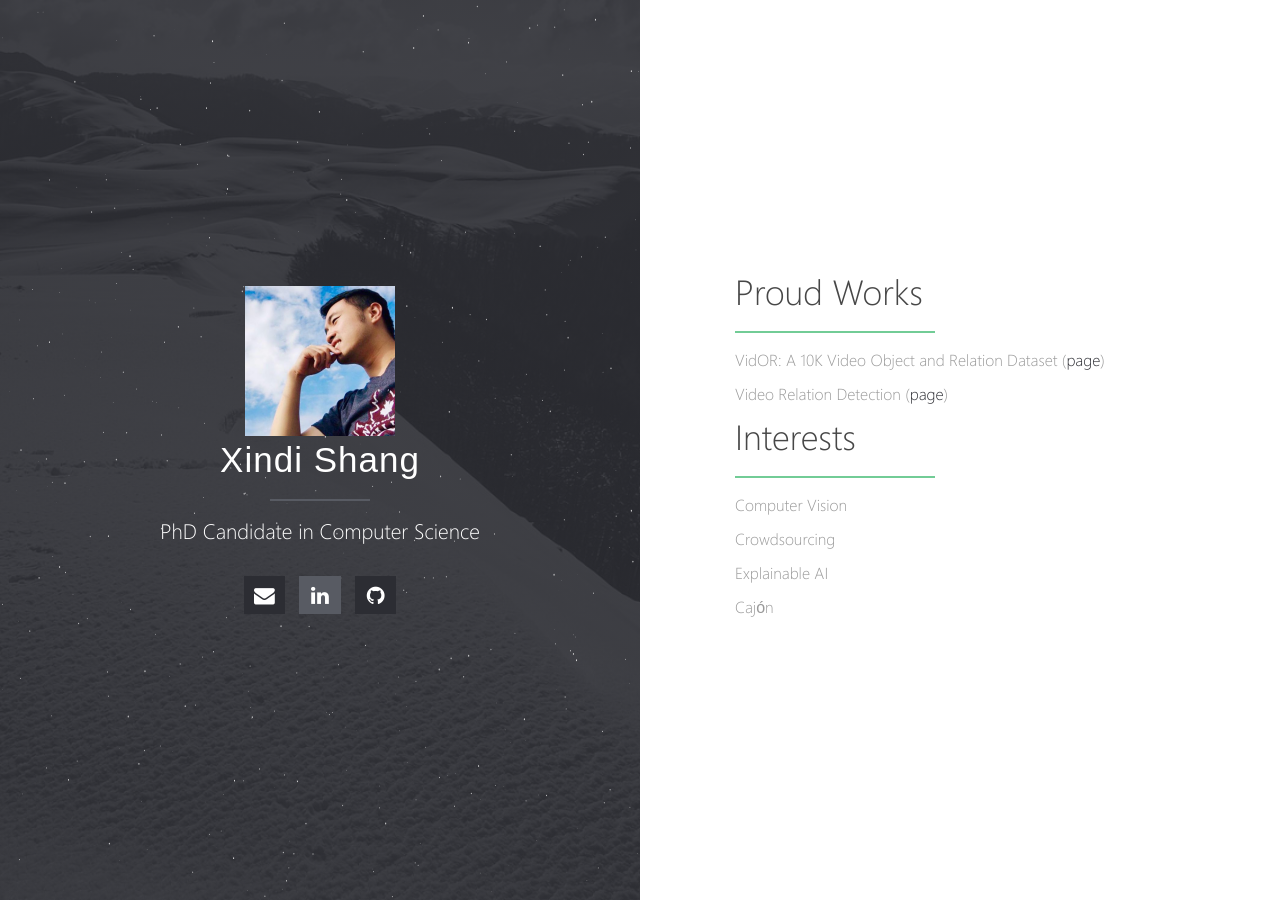
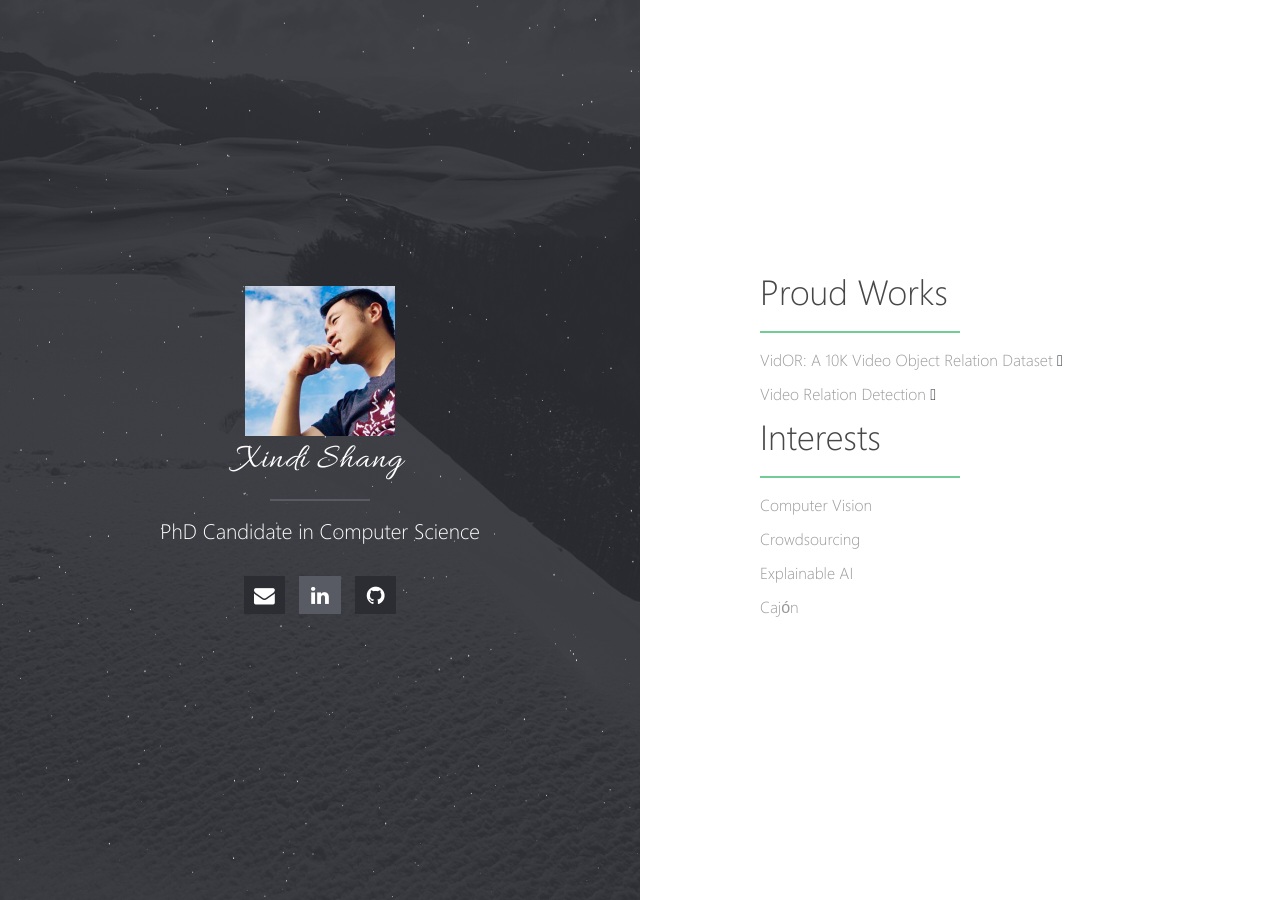
Before and after one commit to xdshang/xdshang.github.io, a Jekyll site: the page built from index.md, in a window 1280 px wide. Built offline with Jekyll 4.4.1, drawn with Linux system fonts in a browser that asks for light colours; our own code applies the rules of GitHub Pages for plain Markdown files.

Commit message:
Minor improvements

```diff
--- a/assets/_sass/_site.scss
+++ b/assets/_sass/_site.scss
@@ -297,7 +297,7 @@ canvas {
 .main-info,
 .about-info {
   text-align: center;
-  max-width: 450px;
+  max-width: 400px;
   width: 100%;
   margin: 0 auto;
   h1,
@@ -391,7 +391,7 @@ canvas {
 .main-info {
   color: $white;
   h1 {
-    font-family: 'Allura', arial;
+    font-family: "Allura";
     font-size: 35px;
     letter-spacing: 1px;
   }
--- a/assets/_sass/vendor/fonts.scss
+++ b/assets/_sass/vendor/fonts.scss
@@ -1,3 +1,8 @@
+@font-face {
+  font-family: 'Allura';
+  src: url('../fonts/allura.ttf') format('truetype');
+}
+
 @font-face {
   font-family: 'weblysleek_uilight';
   src: url('../fonts/weblysleekuil.eot');
--- a/index.md
+++ b/index.md
@@ -3,9 +3,11 @@ layout: home
 ---
 # Proud Works
 
-VidOR: A 10K Video Object and Relation Dataset ([page](docs/vidor.html))
+VidOR: A 10K Video Object Relation Dataset
+<a href="docs/vidor.html"><i class="far fa-eye"></i></a>
 
-Video Relation Detection ([page](docs/imagenet-vidvrd.html))
+Video Relation Detection
+<a href="docs/imagenet-vidvrd.html"><i class="far fa-eye"></i></a>
 
 # Interests
 
```
